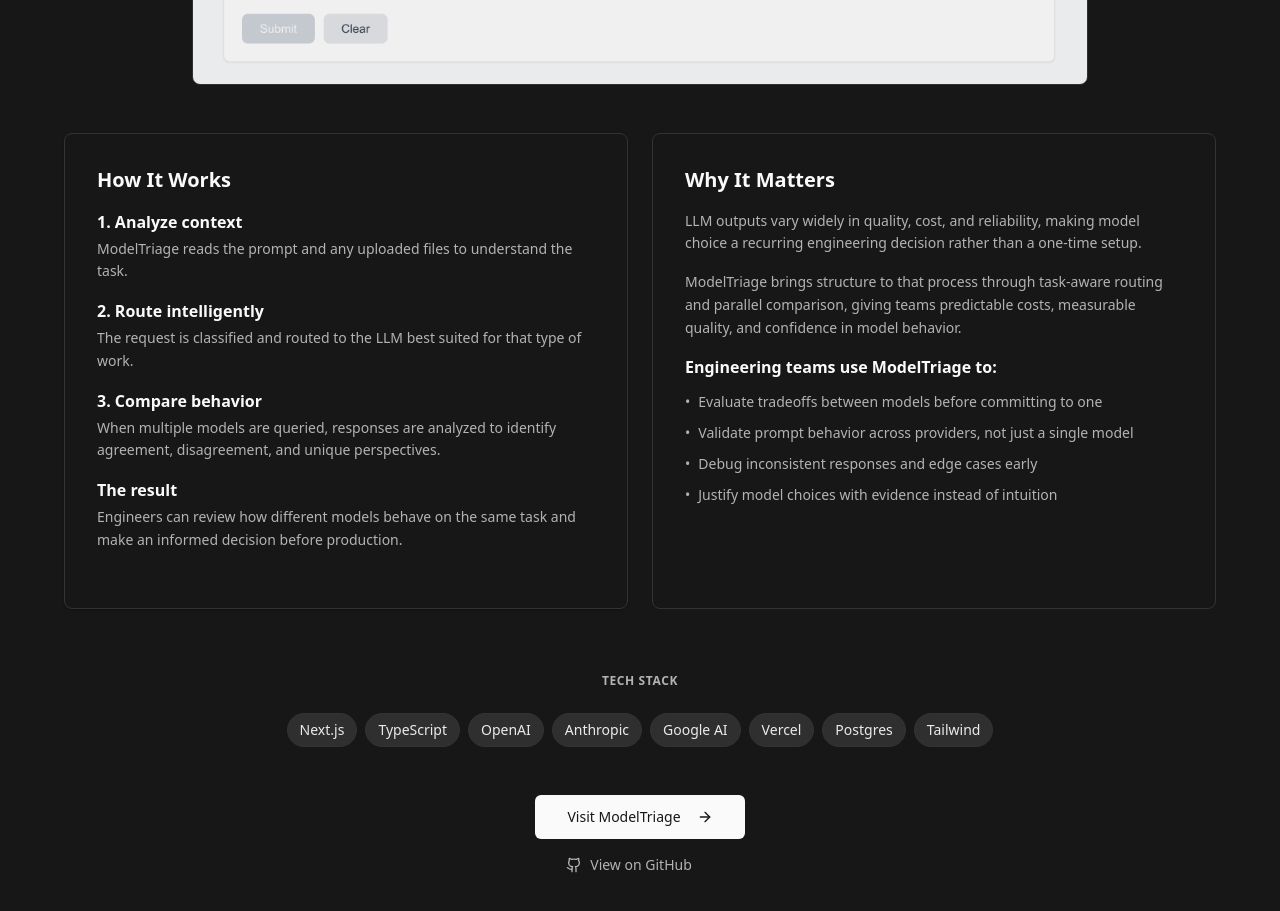
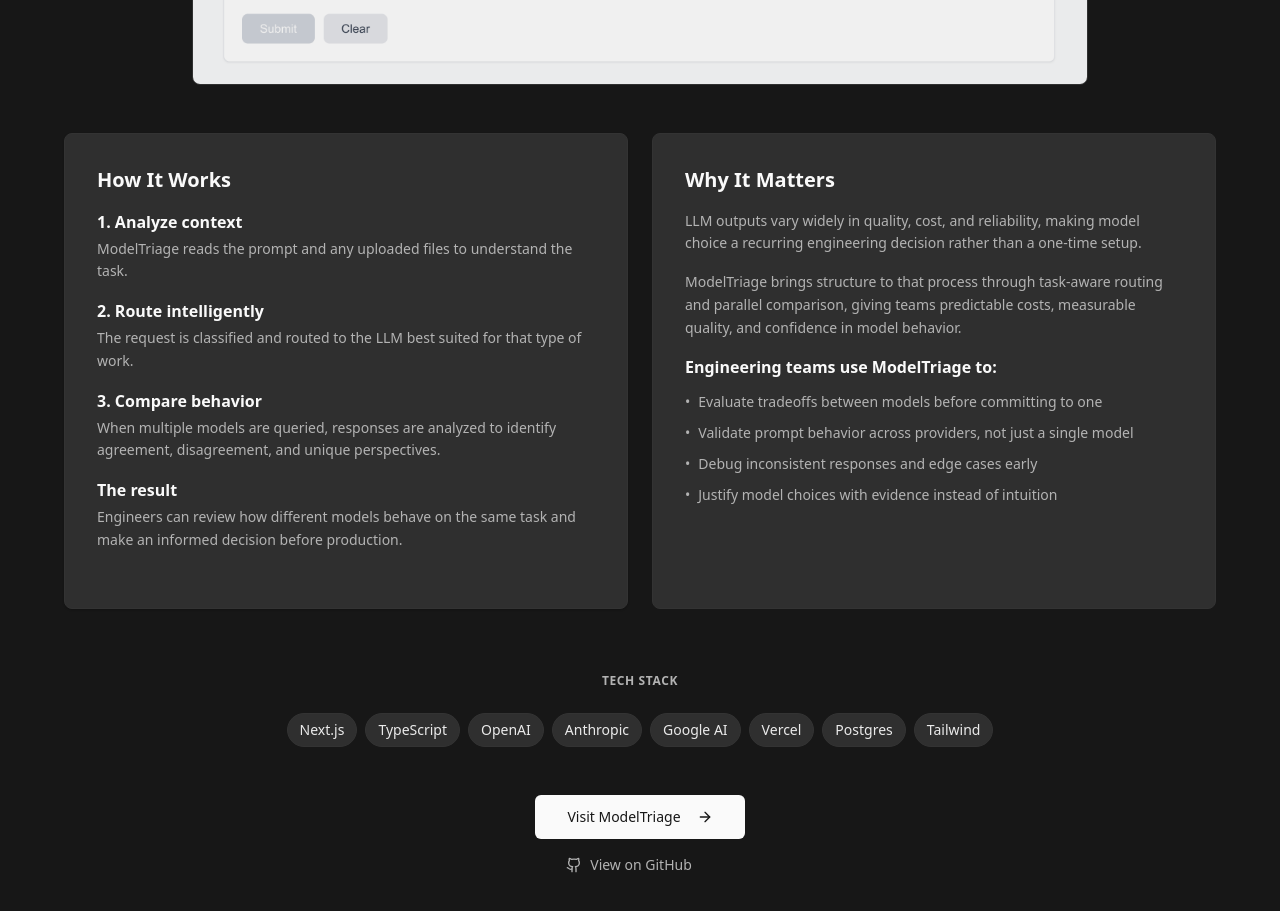
Before and after one commit to TylerOlli/TylerOlli.dev, a Next.js app: page / in a window 1280 px wide. Shown: the part 3100-4011 px from the top of the page. Built offline with nearby package versions, Linux system fonts and the light colour scheme.

Commit message:
Updated How It Works and  Why It Matters cards with improved border and background colors

```diff
--- a/app/page.tsx
+++ b/app/page.tsx
@@ -328,7 +328,7 @@
           >
             <div className="grid md:grid-cols-2 gap-6">
               {/* How It Works */}
-              <div className="p-8 rounded-lg border bg-foreground/[0.01] shadow-sm hover:bg-foreground/[0.02] transition-colors duration-200">
+              <div className="p-8 rounded-lg border border-white/20 bg-white/10 shadow-sm hover:bg-white/20 hover:border-white/30 transition-colors duration-200">
                 <h3 className="text-xl font-bold mb-4">How It Works</h3>
                 <div className="space-y-4 mb-6">
                   <div>
@@ -367,7 +367,7 @@
               </div>
 
               {/* Why It Matters */}
-              <div className="p-8 rounded-lg bg-foreground/[0.01] border hover:bg-foreground/[0.02] transition-colors duration-200">
+              <div className="p-8 rounded-lg bg-white/10 border border-white/20 hover:bg-white/20 hover:border-white/30 transition-colors duration-200">
                 <h3 className="text-xl font-bold mb-4">Why It Matters</h3>
                 <p className="text-muted-foreground text-sm leading-relaxed mb-4">
                 LLM outputs vary widely in quality, cost, and reliability, making model choice a recurring engineering decision rather than a one-time setup.
```
